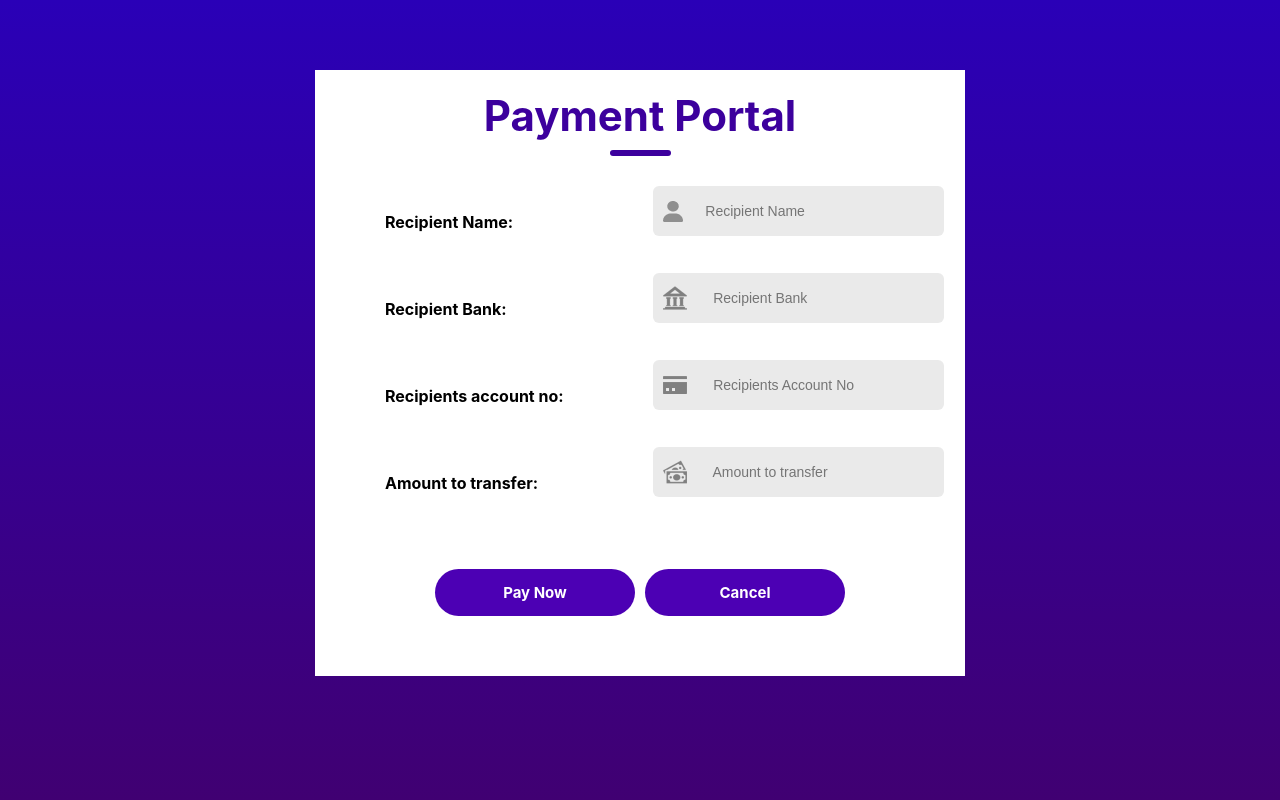
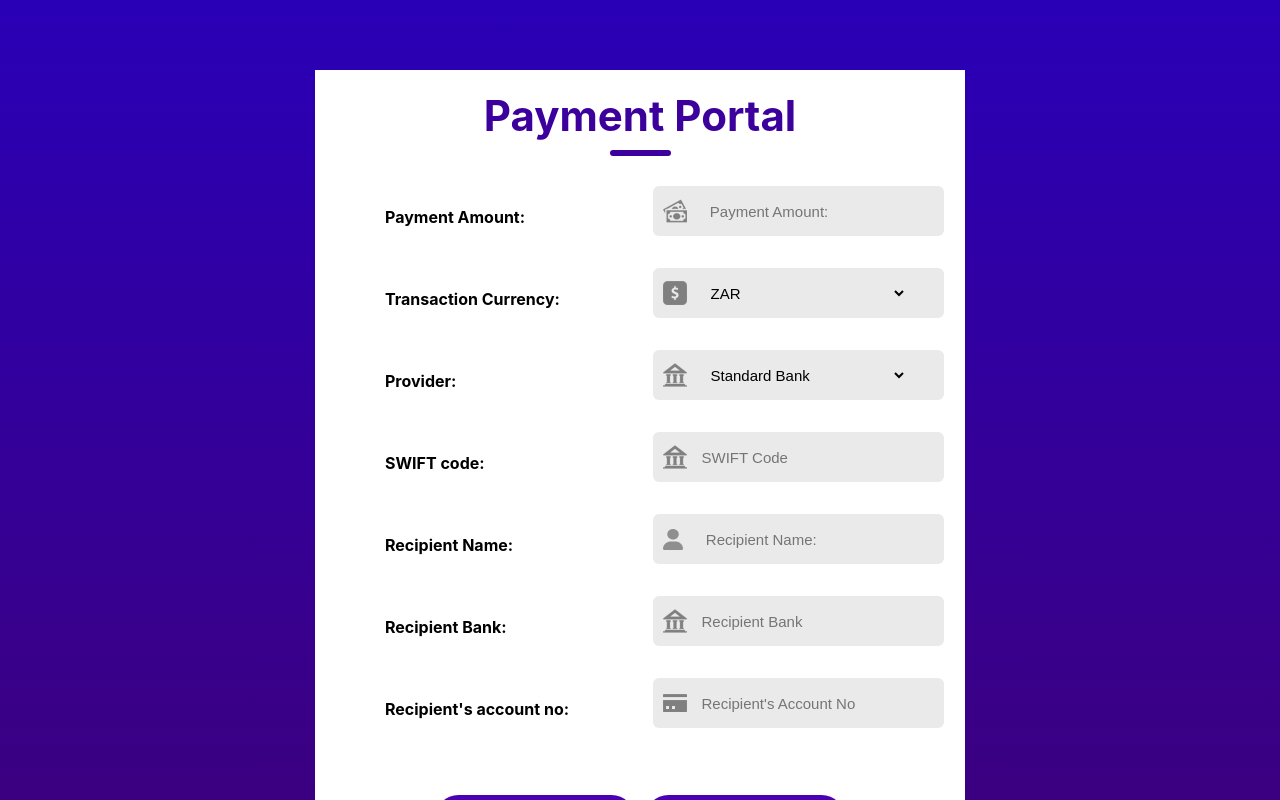
Before and after one commit to EthanSchoonbee/ADPS_POE, a React (Create React App) app in the folder frontend/: page /Payment in a window 1280 px wide. Shown: the top 800 px of the page. Built offline with nearby package versions, Linux system fonts and the light colour scheme.

Commit message:
AD-11
Payment Portal updated

```diff
--- a/frontend/src/Components/Payment/Payment.css
+++ b/frontend/src/Components/Payment/Payment.css
@@ -8,9 +8,10 @@
 }
 
 .paymentLabel {
-    margin-top: 10px;
+    margin-top: 5px;
     margin-left: 70px;
     font-weight: bold;
+    font-size: 16px;
 }
 
 .paymentText {
@@ -45,6 +46,16 @@
     justify-items: left;
 }
 
+.paymentDropbox{
+    margin-left: 20px;
+    width: 200px;
+    height: 30px;
+    font-size: 15px;
+    border: none;
+    background-color: #EAEAEA;
+
+}
+
 .paymentInput {
     padding-left: 10px;
     display: flex;
@@ -61,8 +72,7 @@
     background: transparent;
     border: none;
     outline: none;
-    color: #797979;
-    font-size: 14px;
+    font-size: 15px;
     padding-left: 15px;
 }
 
--- a/frontend/src/Components/Payment/Payment.js
+++ b/frontend/src/Components/Payment/Payment.js
@@ -1,68 +1,124 @@
-import React from 'react';
-
-//import { Link } from 'react-router-dom';
-
-//Importing css file
-import './Payment.css'
+import React, { useState } from 'react';
+import './Payment.css';
 
 //importing icons
-import user_icon from '../Assets/person.png'
-import card_icon from '../Assets/card.png'
-import bank_icon from '../Assets/bank.png'
-import money_icon from '../Assets/money.png'
+import user_icon from '../Assets/person.png';
+import card_icon from '../Assets/card.png';
+import bank_icon from '../Assets/bank.png';
+import money_icon from '../Assets/money.png';
+import currency_icon from '../Assets/currency.png';
 
 const Payment = () => {
+    // State to manage selected bank and SWIFT code
+    const [selectedBank, setSelectedBank] = useState('');
+    const [swiftCode, setSwiftCode] = useState('');
+
+    // Object mapping banks to SWIFT codes
+    const bankSwiftCodes = {
+        "Standard Bank": "SBZAZAJJ",
+        "ABSA": "ABSAZAJJ",
+        "FNB": "FIRNZAJJ",
+        "Capitec": "CABLZAJJ",
+        "Nedbank": "NEDSZAJJ"
+    };
+
+    // Handle bank selection and update SWIFT code
+    const handleBankChange = (event) => {
+        const bank = event.target.value;
+        setSelectedBank(bank);
+        setSwiftCode(bankSwiftCodes[bank] || '');  // Set SWIFT code or empty if bank not found
+    };
+
     return (
         <div className='paymentContainer'>
             <div className="paymentHeader">
                 <div className="paymentText"> Payment Portal</div>
                 <div className="paymentUnderline"></div>
             </div>
+
             <div className="paymentInputs">
 
+                {/*Payment Amount*/}
+                <div className="paymentLabel">
+                    <p>Payment Amount: </p>
+                </div>
+                <div className="paymentInput">
+                    <img src={money_icon} alt="" />
+                    <input type="text" placeholder="  Payment Amount:" />
+                </div>
+
+                {/*Transaction currency*/}
+                <div className="paymentLabel">
+                    <p>Transaction Currency: </p>
+                </div>
+                <div className="paymentInput">
+                    <img src={currency_icon} alt="" />
+                    <select className="paymentDropbox">
+                        <option value="ZAR">ZAR</option>
+                        <option value="USD">USD</option>
+                        <option value="GBP">GBP</option>
+                    </select>
+                </div>
+
+                {/*Provider*/}
+                <div className="paymentLabel">
+                    <p>Provider: </p>
+                </div>
+                <div className="paymentInput">
+                    <img src={bank_icon} alt="" />
+                    <select className="paymentDropbox" onChange={handleBankChange}>
+                        <option value="Standard Bank">Standard Bank</option>
+                        <option value="ABSA">ABSA</option>
+                        <option value="FNB">FNB</option>
+                        <option value="Capitec">Capitec</option>
+                        <option value="Nedbank">Nedbank</option>
+                    </select>
+                </div>
+
+                {/*SWIFT Code*/}
+                <div className="paymentLabel">
+                    <p>SWIFT code: </p>
+                </div>
+                <div className="paymentInput">
+                    <img src={bank_icon} alt="" />
+                    <input type="text" value={swiftCode} placeholder="SWIFT Code" readOnly />
+                </div>
+
+                {/*Recipient name*/}
                 <div className="paymentLabel">
                     <p>Recipient Name: </p>
                 </div>
-
                 <div className="paymentInput">
                     <img src={user_icon} alt="" />
-                    <input type="text" placeholder="  Recipient Name" />
+                    <input type="text" placeholder="  Recipient Name:" />
                 </div>
 
+                {/*Recipient bank*/}
                 <div className="paymentLabel">
                     <p>Recipient Bank: </p>
                 </div>
-
                 <div className="paymentInput">
                     <img src={bank_icon} alt="" />
-                    <input type="text" placeholder="   Recipient Bank" />
-                </div>
-
-                <div className="paymentLabel">
-                    <p>Recipients account no: </p>
-                </div>
-
-                <div className="paymentInput">
-                    <img src={card_icon} alt="" />
-                    <input type="password" placeholder="   Recipients Account No" />
-                </div>
-
-                <div className="paymentLabel">
-                    <p>Amount to transfer: </p>
-                </div>
-
-                <div className="paymentInput">
-                    <img src={money_icon} alt="" />
-                    <input type="password" placeholder="   Amount to transfer" />
+                    <input type="password" placeholder="Recipient Bank" />
                 </div>
 
 
-            </div>
+                {/*Recipient account number*/}
+                <div className="paymentLabel">
+                    <p>Recipient's account no: </p>
+                </div>
+                <div className="paymentInput">
+                    <img src={card_icon} alt="" />
+                    <input type="password" placeholder="Recipient's Account No" />
+                </div>
+
+                </div>
+
+            {/*Buttons*/}
             <div className="paymentSubmit-container">
                 <div className="paymentSubmit">Pay Now</div>
                 <div className="paymentSubmit">Cancel</div>
             </div>
-
         </div>
     );
 };
--- a/frontend/src/index.css
+++ b/frontend/src/index.css
@@ -5,7 +5,7 @@ body {
     sans-serif;
   -webkit-font-smoothing: antialiased;
   -moz-osx-font-smoothing: grayscale;
-  height: 100vh;
+  height: 130vh;
   background: linear-gradient(#2A00B7, #42006C);
 }
 
```
Also changed, not shown: frontend/src/Components/Assets/currency.png (added).
